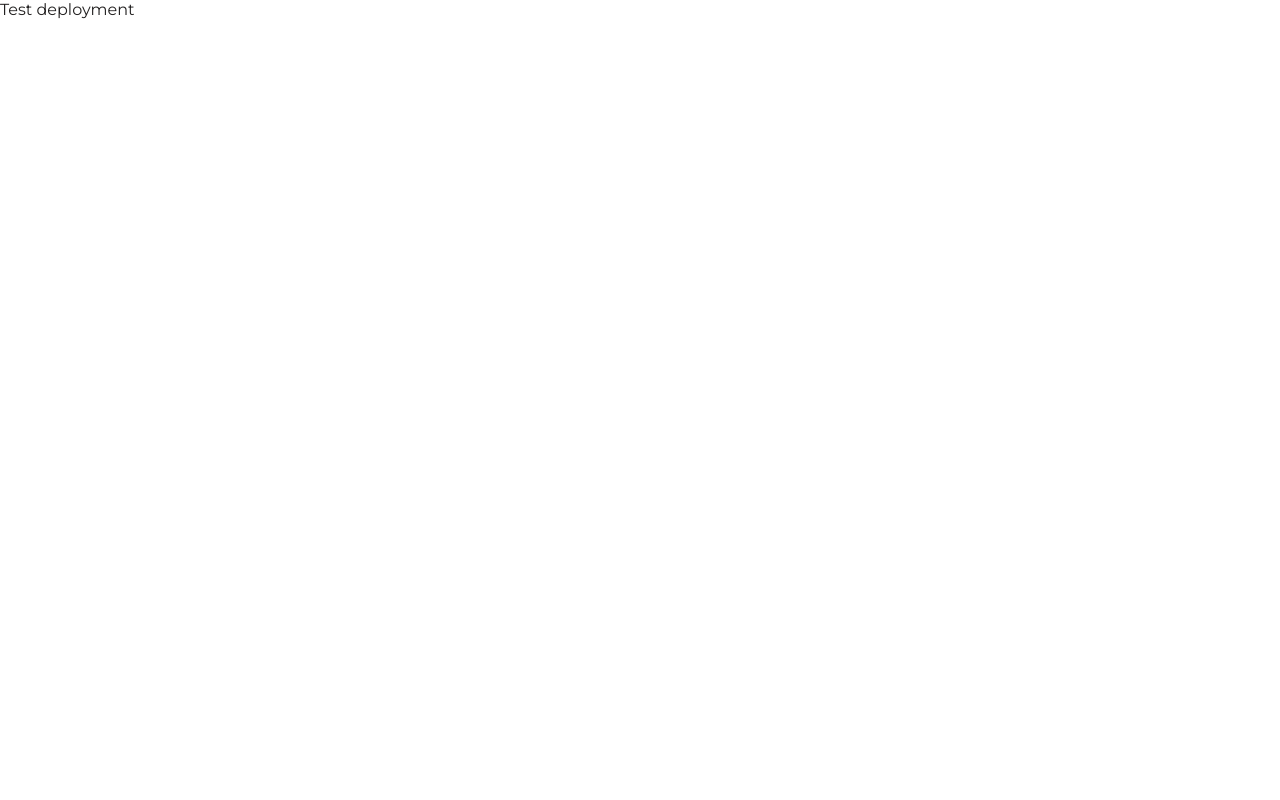
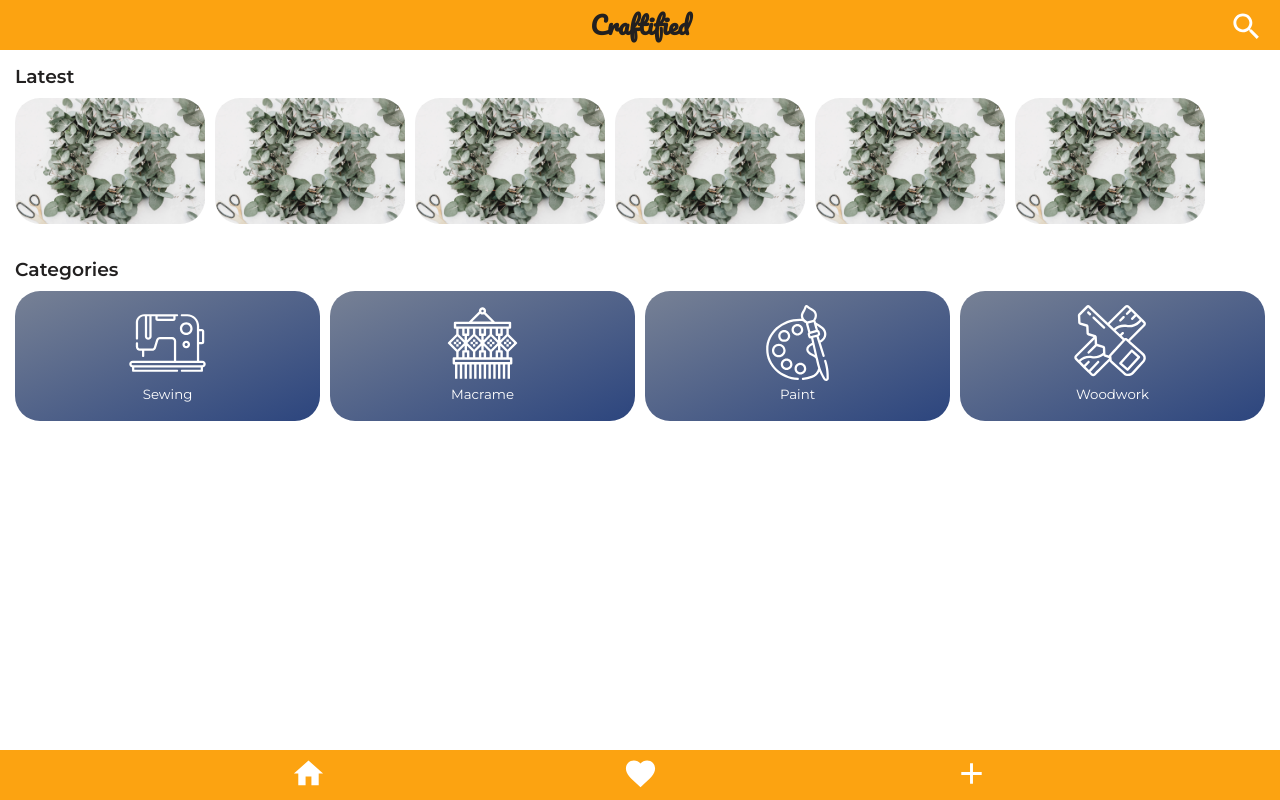
Before and after one commit to kschmitz123/diy-project-app, a React (Create React App) app in the folder client/: page / in a window 1280 px wide. Built offline with nearby package versions, Linux system fonts and the light colour scheme.

Commit message:
Add Homepage to App

```diff
--- a/client/src/App.js
+++ b/client/src/App.js
@@ -1,6 +1,7 @@
 import React, { useState, useEffect } from "react";
 import GlobalStyle from "./GlobalStyle";
 import { LoadingScreen } from "./components/LoadingScreen";
+import { HomePage } from "./pages/HomePage";
 
 function App() {
   const [loading, setLoading] = useState(true);
@@ -12,11 +13,7 @@ function App() {
   return (
     <>
       <GlobalStyle />
-      {loading === false ? (
-        <div className="App">Test deployment</div>
-      ) : (
-        <LoadingScreen />
-      )}
+      {loading === false ? <HomePage /> : <LoadingScreen />}
     </>
   );
 }
```
